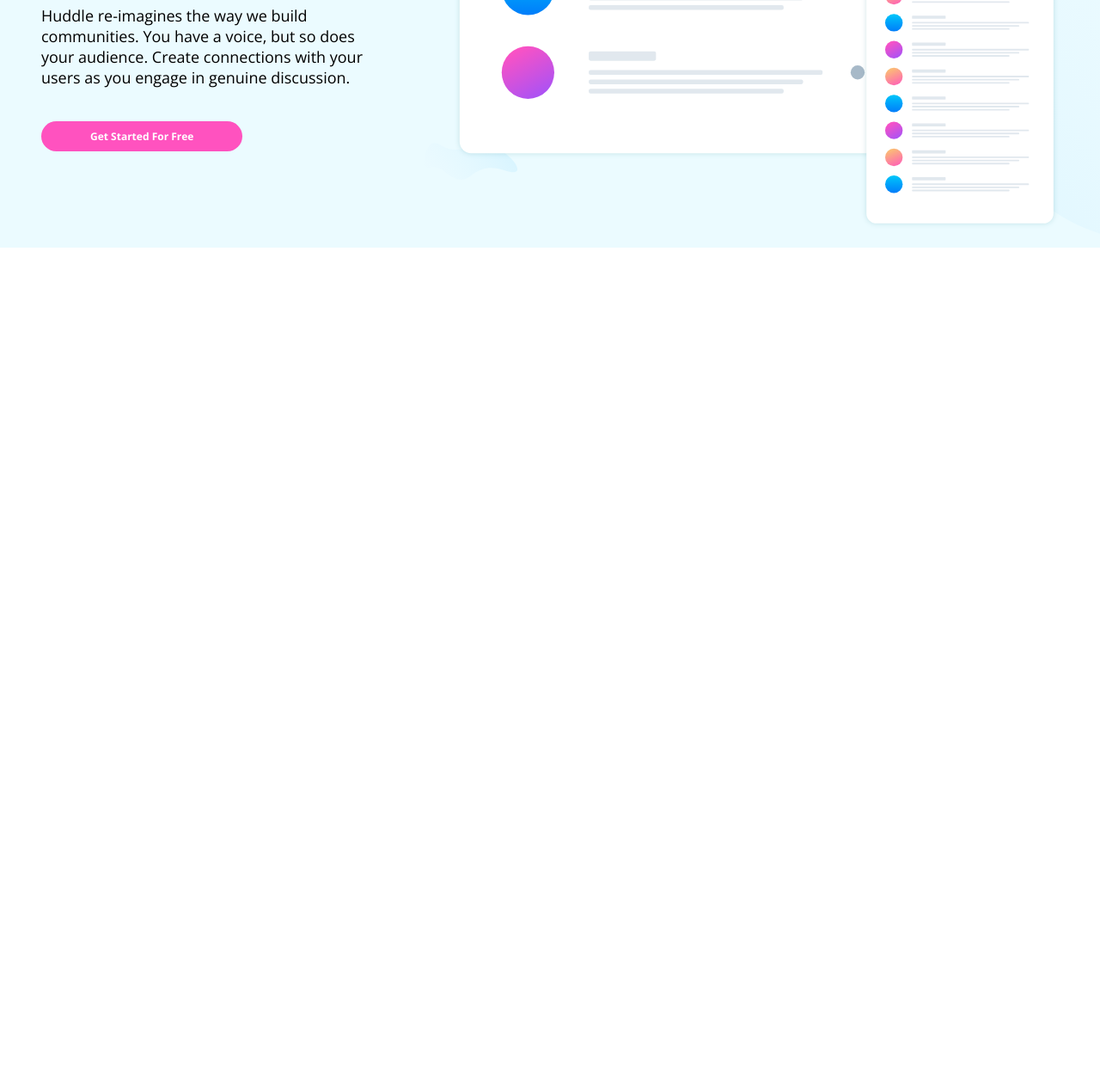
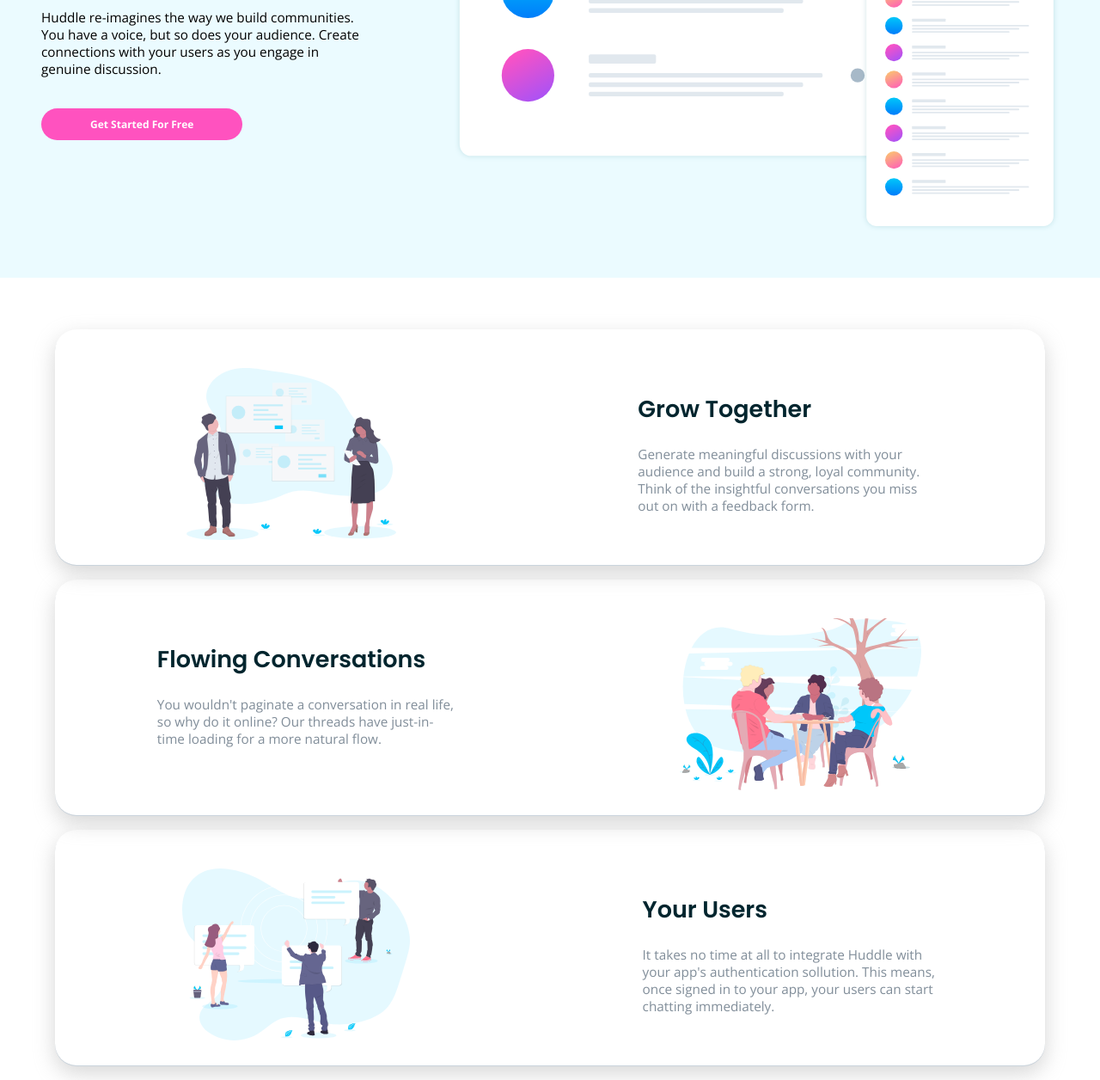
Before and after one commit to rjlmacfarlane/huddle, a website: page index.html in a window 1280 px wide. Shown: the part 407-1663 px from the top of the page at 86% size. Before the commit the page ends 800 px from the top, so only its background shows below. Drawn offline with nearby package versions, Linux system fonts and the light colour scheme.

Commit message:
Additional content and styles

```diff
--- a/index.html
+++ b/index.html
@@ -35,36 +35,36 @@
         </div>
       </div>
 
-        <!-- <div class="content">
-          <div class="grow-together">
+        <div class="content">
+          <div class="content-box grow-together">
             <div class="box-1">
               <img src="images/illustration-grow-together.svg">
             </div>
             <div class="box-0">
-              <h1>Grow Together</h1>
+              <h2>Grow Together</h2>
               <p> Generate meaningful discussions with your audience and build a strong, loyal community. Think of the insightful conversations you miss out on with a feedback form.</p>
             </div>
           </div>
           <br/>
-          <div class="flowing-conversations">
+          <div class="content-box flowing-conversations">
+            <div class="box-0">
+              <h2>Flowing Conversations</h2>
+              <p> You wouldn't paginate a conversation in real life, so why do it online? Our threads have just-in-time loading for a more natural flow.</p>
+            </div>
             <div class="box-1">
               <img src="images/illustration-flowing-conversation.svg">
             </div>
-            <div class="box-0">
-              <h1>Flowing Conversations</h1>
-              <p> You wouldn't paginate a conversation in real life, so why do it online? Our threads have just-in-time loading for a more natural flow.</p>
-            </div>
           </div>
           <br/>
-          <div class="your-users">
+          <div class="content-box your-users">
             <div class="box-1">
               <img src="images/illustration-your-users.svg">
             </div>
             <div class="box-0">
-              <h1>Your Users</h1>
+              <h2>Your Users</h2>
               <p> It takes no time at all to integrate Huddle with your app's authentication sollution. This means, once signed in to your app, your users can start chatting immediately.</p>
             </div>
-          </div> -->
+          </div>
           <br/>
         </div>
 
--- a/styles/layout.scss
+++ b/styles/layout.scss
@@ -5,37 +5,40 @@
 
 main {
   background-image: url('../images/bg-hero-desktop.svg');
-  background-size: cover;
   background-repeat: no-repeat;
   height: 100%;
-  background-color: hsl(193, 100%, 96%);
+  background-color: hsl(0, 0%, 100%);
   align-items: center;
   margin: 0em auto;
 }
 
+.header {
+  background-color: hsl(193, 100%, 96%);
+  padding-bottom: 50px;
+}
+
 h1, h2 {
   font-family: 'Poppins', sans-serif;
-  font-size: 2em;
   color: hsl(192, 100%, 9%);
 }
 
 p {
   font-family: 'Open Sans', sans-serif;
-  font-size: 1em;
+  font-size: 0.85em;
 }
 
 .btn {
   border: 2px transparent;
   border-radius: 25px;
   font-size: 18px;
-  padding-top: 0.75em;
-  padding-bottom: 0.75em;
+  padding-top: 0.85em;
+  padding-bottom: 0.85em;
 }
 
 .btn-try {
   font-family: 'Poppins', sans-serif;
   color:hsl(192, 100%, 9%);
-  background-color: #fff; /* Remove background color */
+  background-color: #fff;
   box-shadow: 0px 1px 0px hsl(208, 22%, 83%), 0px 9px 25px rgba(196, 196, 196, 0.7);
   -webkit-box-shadow: 0px 1px 0px hsl(208, 22%, 83%), 0px 9px 25px rgba(196, 196, 196, 0.7);
   -moz-box-shadow: 0px 1px 0px hsl(208, 22%, 83%), 0px 9px 25px rgba(196, 196, 196, 0.7);
@@ -69,6 +72,7 @@
   flex-direction: row;
   justify-content: space-around;
 }
+
 .box-0 {
   padding-top: 50px;
   font-weight: 400;
@@ -83,6 +87,32 @@
   }
 }
 
+.content {
+  margin-top: 60px;
+  font-size: 15px;
+  color: hsl(208, 11%, 55%);
+}
+
+.content-box {
+  display: flex;
+  flex-direction: row;
+  justify-content: space-around;
+  border: 2px transparent;
+  border-radius: 25px;
+  box-shadow: 0px 1px 0px hsl(208, 22%, 83%), 0px 9px 25px rgba(196, 196, 196, 0.7);
+  -webkit-box-shadow: 0px 1px 0px hsl(208, 22%, 83%), 0px 9px 25px rgba(196, 196, 196, 0.7);
+  -moz-box-shadow: 0px 1px 0px hsl(208, 22%, 83%), 0px 9px 25px rgba(196, 196, 196, 0.7);
+  margin-left: 5vw;
+  margin-right: 5vw;
+  .box-1 img {
+    padding: 25px;
+    // max-width: 25vw;
+    // height: auto;
+    max-height: 25vh;
+    width: auto;
+  }
+}
+
 
 // *****************************
 // * Mobile (screens <= 375px) *
@@ -90,14 +120,15 @@
 // *****************************
 
 @media only screen and (max-width: 376px) {
+
   h1 {
-    font-size: 1.75em;
+    font-size: 1.5em;
   }
 
   .top-bar {
     padding: 1.5em;
     img {
-      max-width: 15vh;
+      max-width: 10vh;
       height: 90%;
     }
     .btn-try {
@@ -109,19 +140,32 @@
     display: flex;
     flex-direction: column;
   }
+
   .box-0 {
     padding-top: 50px;
-    padding: 15px;
+    padding: 35px;
     font-weight: 400;
     font-size: 1em;
     flex-basis: 30%;
     text-align: center;
   }
+
   .box-1 {
     img {
-      margin-top: 20px;
+      margin-top: 35px;
       max-width: 85vw;
       margin-left: 8%;
     }
   }
+
+  .content-box {
+    display: flex;
+    flex-direction: column;
+    .flowing-conversations {
+      display: flex;
+      flex-direction: row-reverse !important;
+    }
+  }
+
+
 }
```
Also changed, not shown: styles/layout.css, 1 other file.
